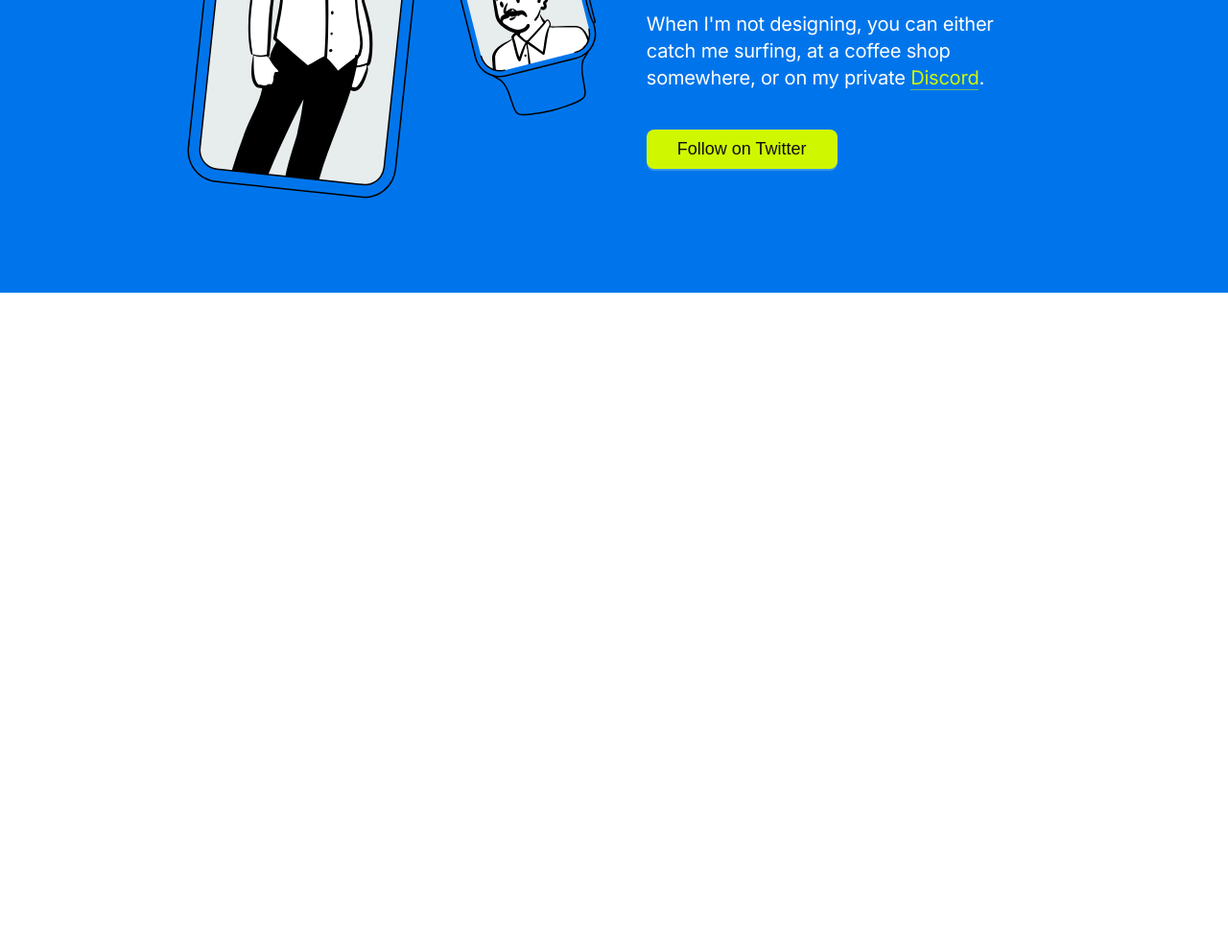
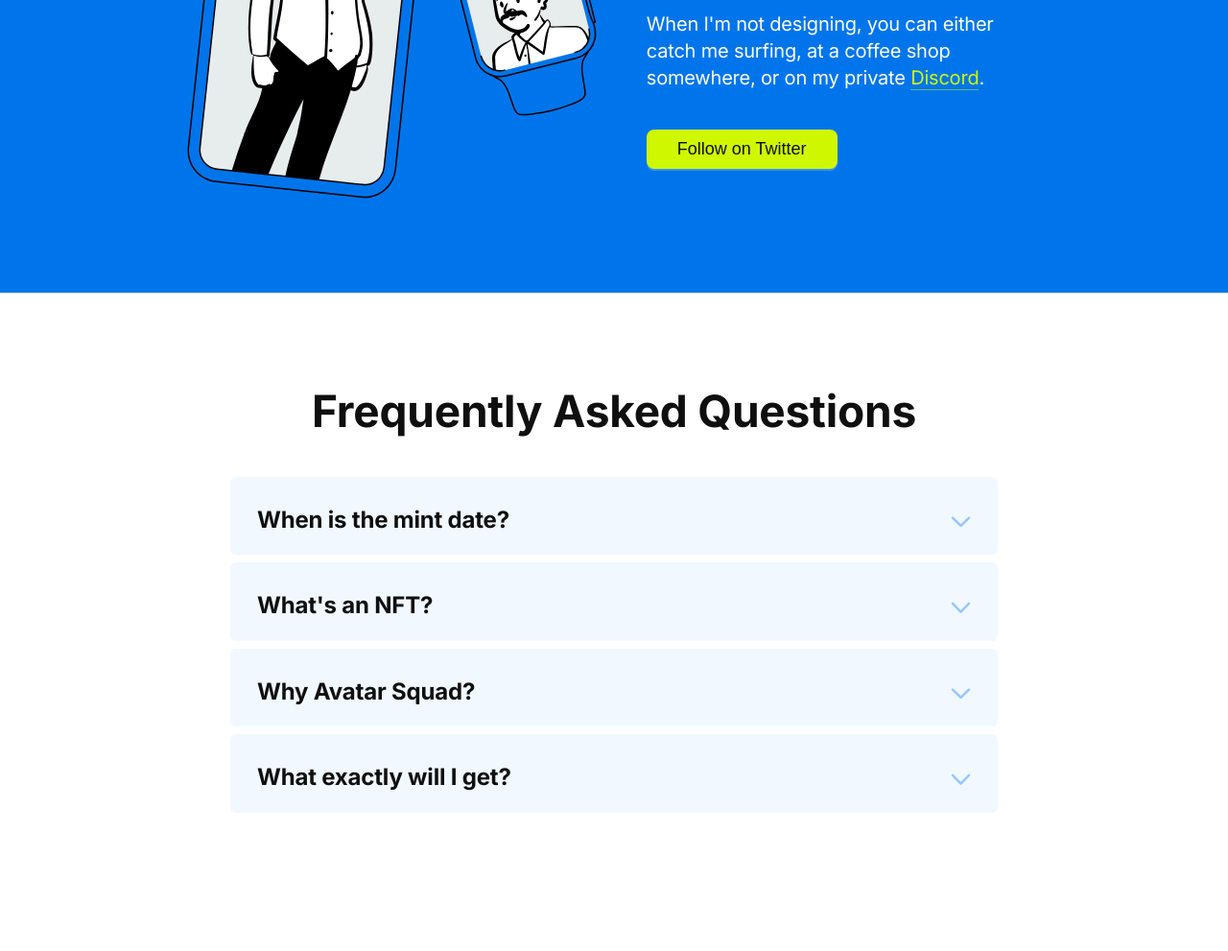
Before and after one commit to truonganletk/AvatarSquad, a plain HTML site: page index.html in a window 1280 px wide. Shown: the part 4879-5870 px from the top of the page at 96% size. Before the commit the page ends 5184 px from the top, so only its background shows below. Drawn offline with nearby package versions, Linux system fonts and the light colour scheme.

Commit message:
questions

```diff
--- a/index.html
+++ b/index.html
@@ -289,6 +289,66 @@
         </div>
     </section>
 
+    <section class="section questions">
+        <div class="questions_content">
+            <h2 class="heading h2">Frequently Asked Questions</h2>
+            <div class="list_questions">
+                <div class="questions_block">
+                    <div class="question">
+                        <div class="heading h4">
+                            When is the mint date?
+                        </div>
+                        <img src="./img/61abf87090025a1fac0468d1_Light Blue Dropdown.svg" alt="">
+                    </div>
+                    <div class="answer">
+                        <p class="paragraph">
+                            Lorem ipsum dolor sit amet, consectetur adipiscing elit, sed do eiusmod tempor incididunt ut labore et dolore magna aliqua. Ut enim ad minim veniam, quis nostrud exercitation ullamco laboris nisi ut aliquip ex ea commodo consequat. Duis aute irure dolor in reprehenderit in voluptate velit esse cillum dolore eu fugiat nulla pariatur.
+                        </p>
+                    </div>
+                </div>
+                <div class="questions_block">
+                    <div class="question">
+                        <div class="heading h4">
+                            What's an NFT?
+                        </div>
+                        <img src="./img/61abf87090025a1fac0468d1_Light Blue Dropdown.svg" alt="">
+                    </div>
+                    <div class="answer">
+                        <p class="paragraph">
+                            Lorem ipsum dolor sit amet, consectetur adipiscing elit, sed do eiusmod tempor incididunt ut labore et dolore magna aliqua.
+                        </p>
+                    </div>
+                </div>
+                <div class="questions_block">
+                    <div class="question">
+                        <div class="heading h4">
+                            Why Avatar Squad?
+                        </div>
+                        <img src="./img/61abf87090025a1fac0468d1_Light Blue Dropdown.svg" alt="">
+                    </div>
+                    <div class="answer">
+                        <p class="paragraph">
+                            Lorem ipsum dolor sit amet, consectetur adipiscing elit, sed do eiusmod tempor incididunt ut labore et dolore magna aliqua. Ut enim ad minim veniam, quis nostrud exercitation ullamco laboris nisi ut aliquip ex ea commodo consequat. Duis aute irure dolor in reprehenderit in voluptate velit esse cillum dolore eu fugiat nulla pariatur.
+                        </p>
+                    </div>
+                </div>
+                <div class="questions_block">
+                    <div class="question">
+                        <div class="heading h4">
+                            What exactly will I get?
+                        </div>
+                        <img src="./img/61abf87090025a1fac0468d1_Light Blue Dropdown.svg" alt="">
+                    </div>
+                    <div class="answer">
+                        <p class="paragraph">
+                            Lorem ipsum dolor sit amet, consectetur adipiscing elit, sed do eiusmod tempor incididunt ut labore et dolore magna aliqua.
+                        </p>
+                    </div>
+                </div>
+            </div>
+        </div>
+    </section>
+
     <!-- main js -->
 
     <script src="./js/main.js"></script>
--- a/js/main.js
+++ b/js/main.js
@@ -32,3 +32,18 @@ function transX_left() {
 
 window.addEventListener("scroll", transX_right);
 window.addEventListener("scroll", transX_left);
+
+
+var questions = document.getElementsByClassName("questions_block");
+
+for ( var i = 0; i < questions.length; i++) {
+  questions[i].addEventListener("click", function() {
+    this.classList.toggle("active");
+    var panel = this.getElementsByClassName("answer")[0];
+    if (panel.style.maxHeight) {
+      panel.style.maxHeight = null;
+    } else {
+      panel.style.maxHeight = panel.scrollHeight + "px";
+    }
+  });
+}
--- a/sass/Components/_heading.scss
+++ b/sass/Components/_heading.scss
@@ -9,4 +9,9 @@
         font-size: $fs-3;
         line-height: 1.2em;
     }
+    &.h4{
+        margin-bottom: $mg-0;
+        font-size: $fs-1;
+        line-height: 1.4em;
+    }
 }
--- a/sass/Helpers/_variables.scss
+++ b/sass/Helpers/_variables.scss
@@ -39,6 +39,7 @@ $mg-0:4px;
 $mg-1:24px;
 $mg-2:16px;
 $mg-3:-75px;
+$mg-4:40px;
 
 //padding
 
--- /dev/null
+++ b/sass/Layouts/_questions.scss
@@ -0,0 +1,46 @@
+.questions{
+    .questions_content{
+        max-width: 800px;
+        margin-right: auto;
+        margin-bottom: $mg-4;
+        margin-left: auto;
+        text-align: center;
+        h2{
+            margin-bottom: $mg-4;
+        }
+        .list_questions{
+            overflow: hidden;
+            .questions_block{
+                width: 100%;
+                margin-bottom: 8px;
+                padding: 28px 28px 16px;
+                border-radius: 6px;
+                background-color: $color-blue-1;
+                text-align: left;
+                text-decoration: none;
+                cursor: pointer;
+                .question{
+                    display: flex;
+                    justify-content: space-between;
+                    img{
+                        transform: rotate(0);
+                        transition: transform 0.3s ease-out;
+                    }
+                }
+                .answer{
+                    max-height: 0;
+                    overflow: hidden;
+                    transition: max-height 0.3s ease-out;
+                }
+                &.active{
+                    .question{
+                        img{
+                            transform: rotate(180deg);
+                        }
+                    }
+                }
+            }
+        }
+
+    }
+}
--- a/sass/main.scss
+++ b/sass/main.scss
@@ -14,6 +14,7 @@
 @import './Layouts/roadmap';
 @import './Layouts/rarity';
 @import './Layouts/creator';
+@import './Layouts/questions';
 
 //Components
 
```
Also changed, not shown: css/main.css, css/main.min.css, img/61abf87090025a1fac0468d1_Light Blue Dropdown.svg (added), 2 other files.
